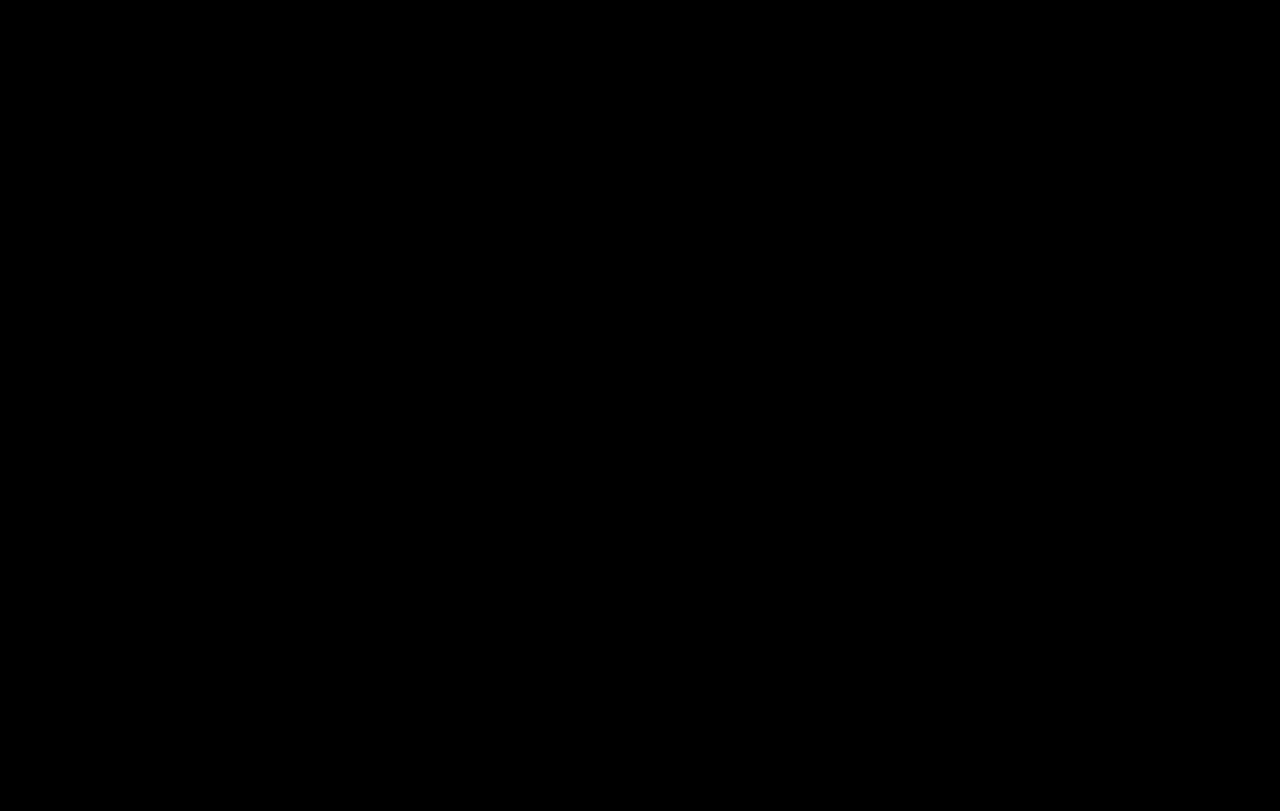
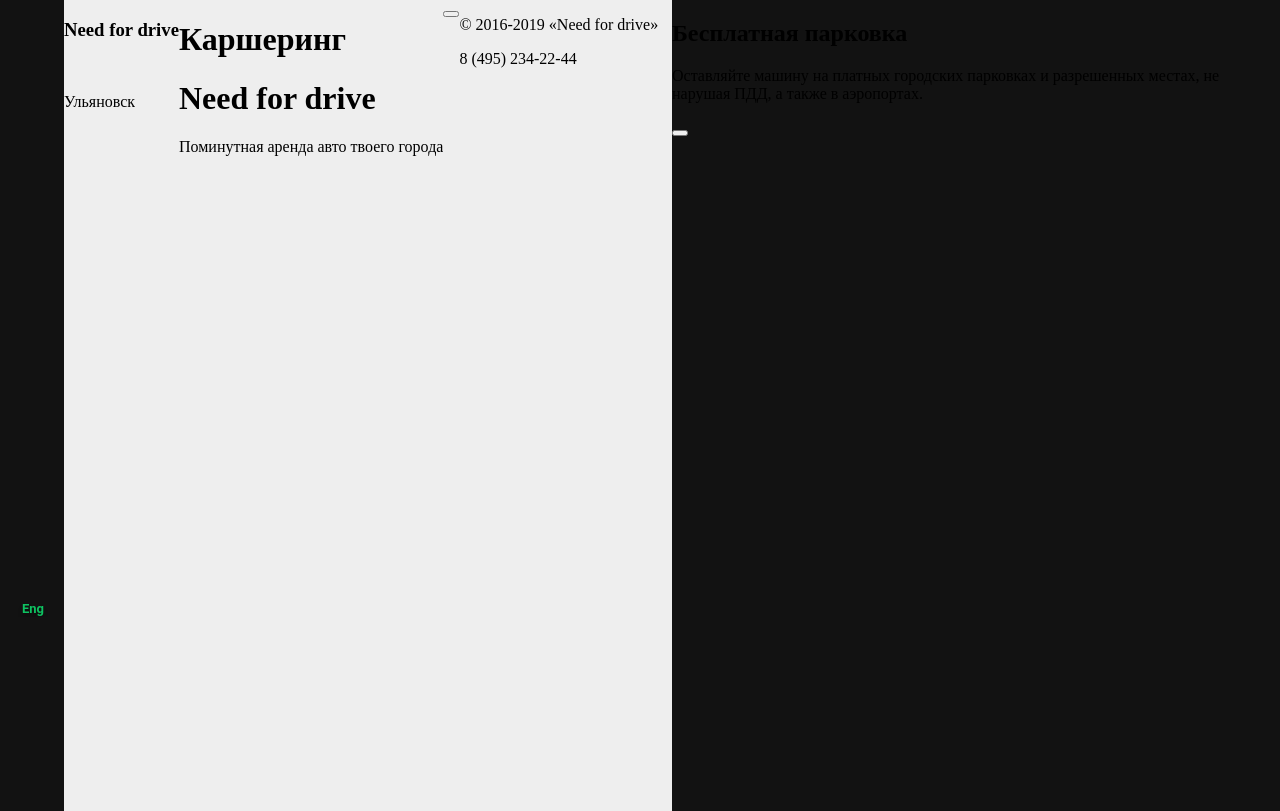
Before and after one commit to Jonegama/practiceSimbirsoft, a React (Create React App) app: page / in a window 1280 px wide. Built offline with nearby package versions, Linux system fonts and the light colour scheme.

Commit message:
#3 V-01. Начало верстки.

```diff
--- a/public/index.html
+++ b/public/index.html
@@ -10,7 +10,6 @@
       content="Web site created using create-react-app"
     />
     <link rel="apple-touch-icon" href="%PUBLIC_URL%/logo192.png" />
-    <link rel="stylesheet" href="/style/styles.css" />
     <link rel="manifest" href="%PUBLIC_URL%/manifest.json" />
 
     <title>Коворкинг</title>
--- a/public/style/styles.css
+++ /dev/null
@@ -1,3 +0,0 @@
-* {
-    background-color: rgb(0, 0, 0);
-}
--- a/src/App.js
+++ b/src/App.js
@@ -1,11 +1,42 @@
 
 function App() {
   return (
-    <div className="App">
+    <div className="main inline">
+
+      <div className="left-block">
+        <button onClick="" className="button-left-block">
+          <a className="button-left-text">Eng</a>
+        </button>
+      </div>
+
+      <div className="content">
         <div>
-          <h1>Hellow World!</h1>
-          <p>Test</p>
+          <h3>Need for drive</h3>
+          <div>
+            <img></img>
+            <p>Ульяновск</p>
+          </div>
         </div>
+        <div className="content-center">
+          <h1>Каршеринг</h1>
+          <h1>Need for drive</h1>
+          <p>Поминутная аренда авто твоего города</p>
+        </div>
+        <button className="button-center" title="Забронировать"></button>
+        <div>
+          <p>© 2016-2019 «Need for drive»</p>
+          <p>8 (495) 234-22-44</p>
+        </div>
+      </div>
+
+      <div className="right-block">
+        <h2>Бесплатная парковка</h2>
+        <p>Оставляйте машину на платных городских
+           парковках и разрешенных местах, не нарушая ПДД,
+           а также в аэропортах.
+        </p>
+        <button className="" title="Подробнее"></button>
+      </div>
     </div>
   );
 }
--- /dev/null
+++ b/src/Components/style/desktopMax.css
@@ -0,0 +1,36 @@
+html, body{margin:0;padding:0;}
+.main {
+    margin: 0 auto; /* Центрируем блоки */
+    width: 100%; /* Задаем ширину 100%, чтобы сделать ее резиновой */
+    max-width: 100%; /* Устанавливаем максимальную ширину */
+}
+
+.inline div {
+    display: inline-block; /* Делаем блоки по горизонтали */
+    display: -moz-inline-stack; /* Для FireFox 2, тот же самый, что и inline-block */
+    vertical-align: top; /* Выравниваем их сверху */
+    font-size: 16px; /* Ставим дочкам размер шрифта, иначе примет значение родителя */
+    /* Для IE 6 и IE 7 чтобы блоки были по горизонтали*/
+    zoom: 1;
+    *display: inline;
+}
+
+div.inline {
+    font-size: 0;
+} /* Ставим родителю значение 0, чтобы убрать отступы у блоков*/
+
+.left-block {
+    width: 5%; /*Задаем ширину в процентах чтобы сделать ее резиновой*/
+    height: 811px; /* Высота блока */
+}
+
+.content {
+    background: #EEEEEE;
+    width: 47.5%;
+    height: 811px;
+}
+
+.right-block {
+    width: 47.5%;
+    height: 811px;
+}
--- /dev/null
+++ b/src/Components/style/desktopMin.css
@@ -0,0 +1,36 @@
+html, body{margin:0;padding:0;}
+.main {
+    margin: 0 auto; /* Центрируем блоки */
+    width: 100%; /* Задаем ширину 100%, чтобы сделать ее резиновой */
+    max-width: 1024px; /* Устанавливаем максимальную ширину */
+}
+
+.inline div {
+    display: inline-block; /* Делаем блоки по горизонтали */
+    display: -moz-inline-stack; /* Для FireFox 2, тот же самый, что и inline-block */
+    vertical-align: top; /* Выравниваем их сверху */
+    font-size: 16px; /* Ставим дочкам размер шрифта, иначе примет значение родителя */
+    /* Для IE 6 и IE 7 чтобы блоки были по горизонтали*/
+    zoom: 1;
+    *display: inline;
+}
+
+div.inline {
+    font-size: 0;
+} /* Ставим родителю значение 0, чтобы убрать отступы у блоков*/
+
+.left-block {
+    width: 6.34765625%; /*Задаем ширину в процентах чтобы сделать ее резиновой*/
+    height: 811px; /* Высота блока */
+}
+
+.content {
+    background: #EEEEEE;
+    width: 53.61328125%;
+    height: 811px;
+}
+
+.right-block {
+    width: 40.0390625%;
+    height: 811px;
+}
--- /dev/null
+++ b/src/Components/style/mobile.css
@@ -0,0 +1,36 @@
+html, body{margin:0;padding:0;}
+.main {
+    margin: 0 auto; /* Центрируем блоки */
+    width: 100%; /* Задаем ширину 100%, чтобы сделать ее резиновой */
+    max-width: 320px; /* Устанавливаем максимальную ширину */
+}
+
+.inline div {
+    display: inline-block; /* Делаем блоки по горизонтали */
+    display: -moz-inline-stack; /* Для FireFox 2, тот же самый, что и inline-block */
+    vertical-align: top; /* Выравниваем их сверху */
+    font-size: 16px; /* Ставим дочкам размер шрифта, иначе примет значение родителя */
+    /* Для IE 6 и IE 7 чтобы блоки были по горизонтали*/
+    zoom: 1;
+    *display: inline;
+}
+
+div.inline {
+    font-size: 0;
+} /* Ставим родителю значение 0, чтобы убрать отступы у блоков*/
+
+.left-block {
+    width: 0%; /*Задаем ширину в процентах чтобы сделать ее резиновой*/
+    height: 0%; /* Высота блока */
+}
+
+.content {
+    background: #EEEEEE;
+    width: 100%;
+    height: 568px;
+}
+
+.right-block {
+    width: 0%;
+    height: 0%;
+}
--- /dev/null
+++ b/src/Components/style/styles.css
@@ -0,0 +1,38 @@
+@import url('/src/Components/style/mobile.css') (max-width: 320px);
+@import url('/src/Components/style/tablet.css') (min-width: 321px) and (max-width: 768px);
+@import url('/src/Components/style/desktopMin.css') (min-width: 769px) and (max-width: 1024px);
+@import url('/src/Components/style/desktopMax.css') (min-width: 1025px) and (max-width: 2048px);
+
+* {
+	list-style-type: none;
+    overflow-y: hidden;
+}
+
+body {
+  background-color: #121212;
+}
+
+::-webkit-scrollbar {
+	width: 0;
+  }
+
+.button-left-block {
+  background-color: #121212;
+  border: 0px;
+  position: absolute;
+  width: 50px;
+  height: auto;
+  left: 8px;
+  top: 600px;
+}
+
+.button-left-text {
+  font-family: 'Roboto';
+  font-style: normal;
+  font-weight: 700;
+  font-size: 13px;
+  line-height: 15px;
+  text-align: center;
+  color: #0EC261;
+  text-shadow: 0px 4px 4px rgba(0, 0, 0, 0.25);
+}
--- /dev/null
+++ b/src/Components/style/tablet.css
@@ -0,0 +1,36 @@
+html, body{margin:0;padding:0;}
+.main {
+    margin: 0 auto; /* Центрируем блоки */
+    width: 100%; /* Задаем ширину 100%, чтобы сделать ее резиновой */
+    max-width: 768px; /* Устанавливаем максимальную ширину */
+}
+
+.inline div {
+    display: inline-block; /* Делаем блоки по горизонтали */
+    display: -moz-inline-stack; /* Для FireFox 2, тот же самый, что и inline-block */
+    vertical-align: top; /* Выравниваем их сверху */
+    font-size: 16px; /* Ставим дочкам размер шрифта, иначе примет значение родителя */
+    /* Для IE 6 и IE 7 чтобы блоки были по горизонтали*/
+    zoom: 1;
+    *display: inline;
+}
+
+div.inline {
+    font-size: 0;
+} /* Ставим родителю значение 0, чтобы убрать отступы у блоков*/
+
+.left-block {
+    width: 12%; /*Задаем ширину в процентах чтобы сделать ее резиновой*/
+    height: 811px; /* Высота блока */
+}
+
+.content {
+    background: #EEEEEE;
+    width: 88%;
+    height: 811px;
+}
+
+.right-block {
+    width: 0%;
+    height: 811px;
+}
--- a/src/index.js
+++ b/src/index.js
@@ -1,7 +1,8 @@
 import React from 'react';
 import ReactDOM from 'react-dom/client';
 import App from './App';
-import reportWebVitals from './reportWebVitals';
+import './Components/style/styles.css'
+
 
 const root = ReactDOM.createRoot(document.getElementById('root'));
 root.render(
@@ -9,5 +10,3 @@
     <App />
   </React.StrictMode>
 );
-
-reportWebVitals();
--- a/src/reportWebVitals.js
+++ /dev/null
@@ -1,13 +0,0 @@
-const reportWebVitals = onPerfEntry => {
-  if (onPerfEntry && onPerfEntry instanceof Function) {
-    import('web-vitals').then(({ getCLS, getFID, getFCP, getLCP, getTTFB }) => {
-      getCLS(onPerfEntry);
-      getFID(onPerfEntry);
-      getFCP(onPerfEntry);
-      getLCP(onPerfEntry);
-      getTTFB(onPerfEntry);
-    });
-  }
-};
-
-export default reportWebVitals;
```
Also changed, not shown: src/setupTests.js (deleted, +0 -5 lines), 1 other file (tests, documents, lock files or other folders).
